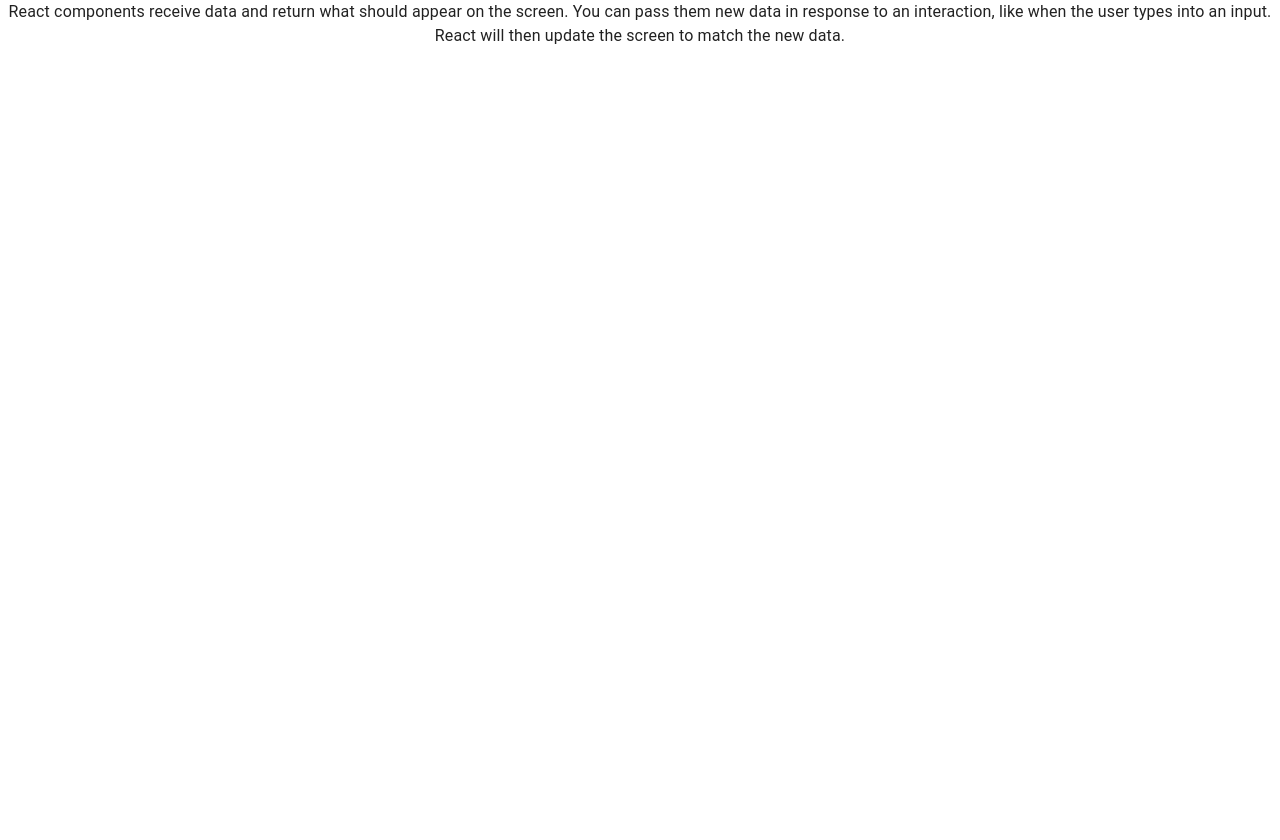
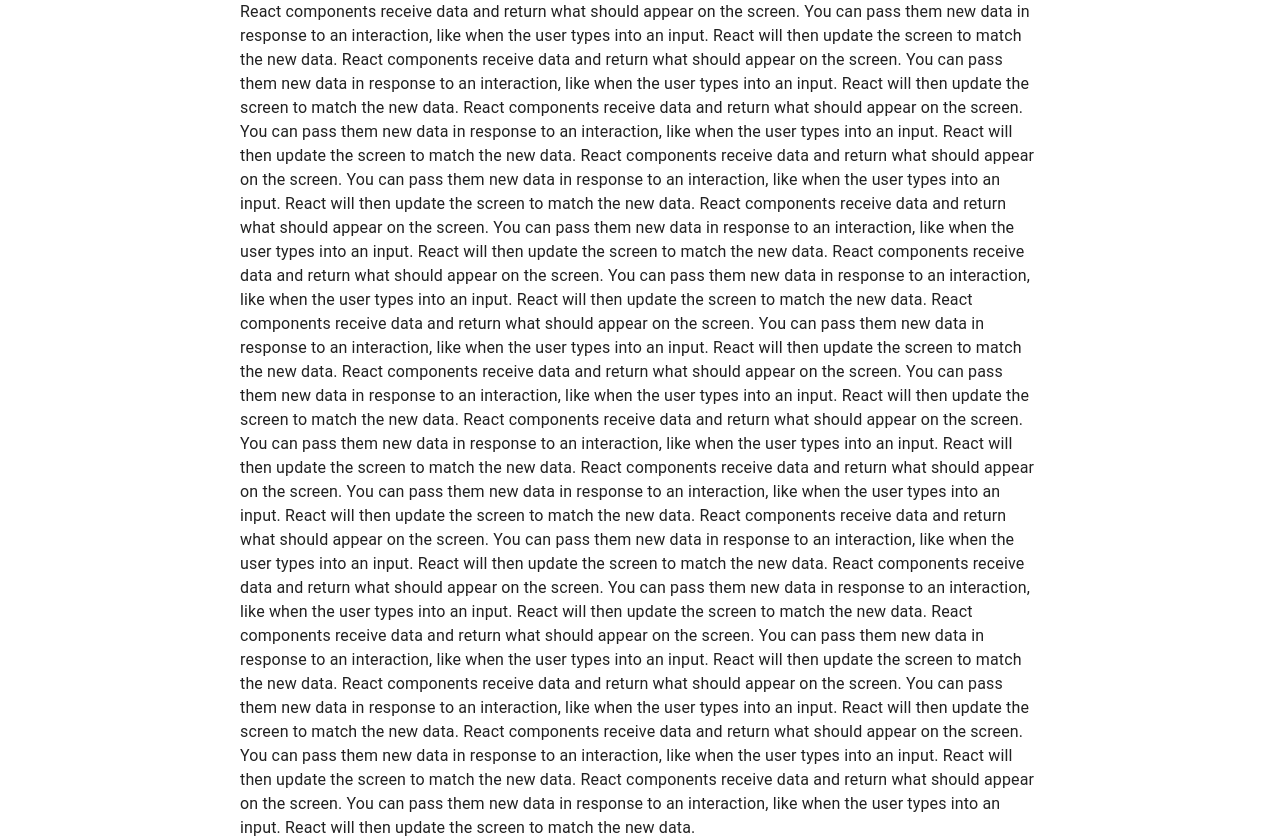
Before and after one commit to progeat/translator, a React (Vite) app: page / in a window 1280 px wide. Before the commit the page ends 800 px from the top, so only its background shows below. Built offline with nearby package versions, Linux system fonts and the light colour scheme.

Commit message:
feat: add component TextSelection

```diff
--- /dev/null
+++ b/src/features/text-selection/index.ts
@@ -0,0 +1 @@
+export * from './text-selection';
--- /dev/null
+++ b/src/features/text-selection/text-selection.tsx
@@ -0,0 +1,83 @@
+import { Box, Button, Typography } from '@mui/material';
+import { useEffect, useState, type FC } from 'react';
+
+export const TextSelection: FC = () => {
+  const [selection, setSelection] = useState<string | undefined>('');
+  const [position, setPosition] = useState<Record<string, number>>();
+  const [isActive, setIsActive] = useState(false);
+
+  console.log('position', position);
+
+  const onSelectStart = () => {
+    setSelection(undefined);
+    setIsActive(false);
+  };
+  const onMouseUp = () => {
+    const activeSelection = document.getSelection();
+    if (!activeSelection) return;
+
+    const text = activeSelection.toString().trim();
+    if (!text) {
+      setSelection(undefined);
+      return;
+    }
+
+    const rect = activeSelection.getRangeAt(0).getBoundingClientRect();
+
+    setSelection(text);
+    setPosition({
+      x: rect.left + rect.width / 2,
+      y: rect.top + window.scrollY - 35,
+      width: rect.width,
+      height: rect.height,
+    });
+  };
+
+  useEffect(() => {
+    document.addEventListener('selectstart', onSelectStart);
+    document.addEventListener('mouseup', onMouseUp);
+
+    return () => {
+      document.removeEventListener('selectstart', onSelectStart);
+      document.removeEventListener('mouseup', onMouseUp);
+    };
+  }, []);
+
+  const onClick = () => {
+    setIsActive(true);
+  };
+
+  return (
+    <Box>
+      {selection && position && !isActive && (
+        <Button
+          sx={{
+            position: 'absolute',
+            top: '0',
+            left: '0',
+            transform: `translate(${position.x - 50}px, ${position.y}px)`,
+            width: '100px',
+            backgroundColor: 'lightgreen',
+          }}
+          onClick={onClick}
+        >
+          Translate
+        </Button>
+      )}
+      {isActive && selection && position && (
+        <Typography
+          sx={{
+            position: 'absolute',
+            top: '0',
+            left: '0',
+            transform: `translate(${position.x - 150}px, ${position.y}px)`,
+            width: '300px',
+            backgroundColor: 'lightgreen',
+          }}
+        >
+          {selection}
+        </Typography>
+      )}
+    </Box>
+  );
+};
--- a/src/pages/main/main.tsx
+++ b/src/pages/main/main.tsx
@@ -1,15 +1,74 @@
 import type { FC } from 'react';
 import { Box, Typography } from '@mui/material';
+import { TextSelection } from '../../features/text-selection';
 
 export const Main: FC = () => {
   return (
-    <Box sx={{ textAlign: 'center' }}>
+    <Box
+      sx={{
+        display: 'flex',
+        flexDirection: 'column',
+        justifyContent: 'center',
+        margin: '0 auto',
+        width: '800px',
+      }}
+    >
       <Typography>
         React components receive data and return what should appear on the
         screen. You can pass them new data in response to an interaction, like
         when the user types into an input. React will then update the screen to
-        match the new data.
+        match the new data. React components receive data and return what should
+        appear on the screen. You can pass them new data in response to an
+        interaction, like when the user types into an input. React will then
+        update the screen to match the new data. React components receive data
+        and return what should appear on the screen. You can pass them new data
+        in response to an interaction, like when the user types into an input.
+        React will then update the screen to match the new data. React
+        components receive data and return what should appear on the screen. You
+        can pass them new data in response to an interaction, like when the user
+        types into an input. React will then update the screen to match the new
+        data. React components receive data and return what should appear on the
+        screen. You can pass them new data in response to an interaction, like
+        when the user types into an input. React will then update the screen to
+        match the new data. React components receive data and return what should
+        appear on the screen. You can pass them new data in response to an
+        interaction, like when the user types into an input. React will then
+        update the screen to match the new data. React components receive data
+        and return what should appear on the screen. You can pass them new data
+        in response to an interaction, like when the user types into an input.
+        React will then update the screen to match the new data. React
+        components receive data and return what should appear on the screen. You
+        can pass them new data in response to an interaction, like when the user
+        types into an input. React will then update the screen to match the new
+        data. React components receive data and return what should appear on the
+        screen. You can pass them new data in response to an interaction, like
+        when the user types into an input. React will then update the screen to
+        match the new data. React components receive data and return what should
+        appear on the screen. You can pass them new data in response to an
+        interaction, like when the user types into an input. React will then
+        update the screen to match the new data. React components receive data
+        and return what should appear on the screen. You can pass them new data
+        in response to an interaction, like when the user types into an input.
+        React will then update the screen to match the new data. React
+        components receive data and return what should appear on the screen. You
+        can pass them new data in response to an interaction, like when the user
+        types into an input. React will then update the screen to match the new
+        data. React components receive data and return what should appear on the
+        screen. You can pass them new data in response to an interaction, like
+        when the user types into an input. React will then update the screen to
+        match the new data. React components receive data and return what should
+        appear on the screen. You can pass them new data in response to an
+        interaction, like when the user types into an input. React will then
+        update the screen to match the new data. React components receive data
+        and return what should appear on the screen. You can pass them new data
+        in response to an interaction, like when the user types into an input.
+        React will then update the screen to match the new data. React
+        components receive data and return what should appear on the screen. You
+        can pass them new data in response to an interaction, like when the user
+        types into an input. React will then update the screen to match the new
+        data.
       </Typography>
+      <TextSelection />
     </Box>
   );
 };
```
